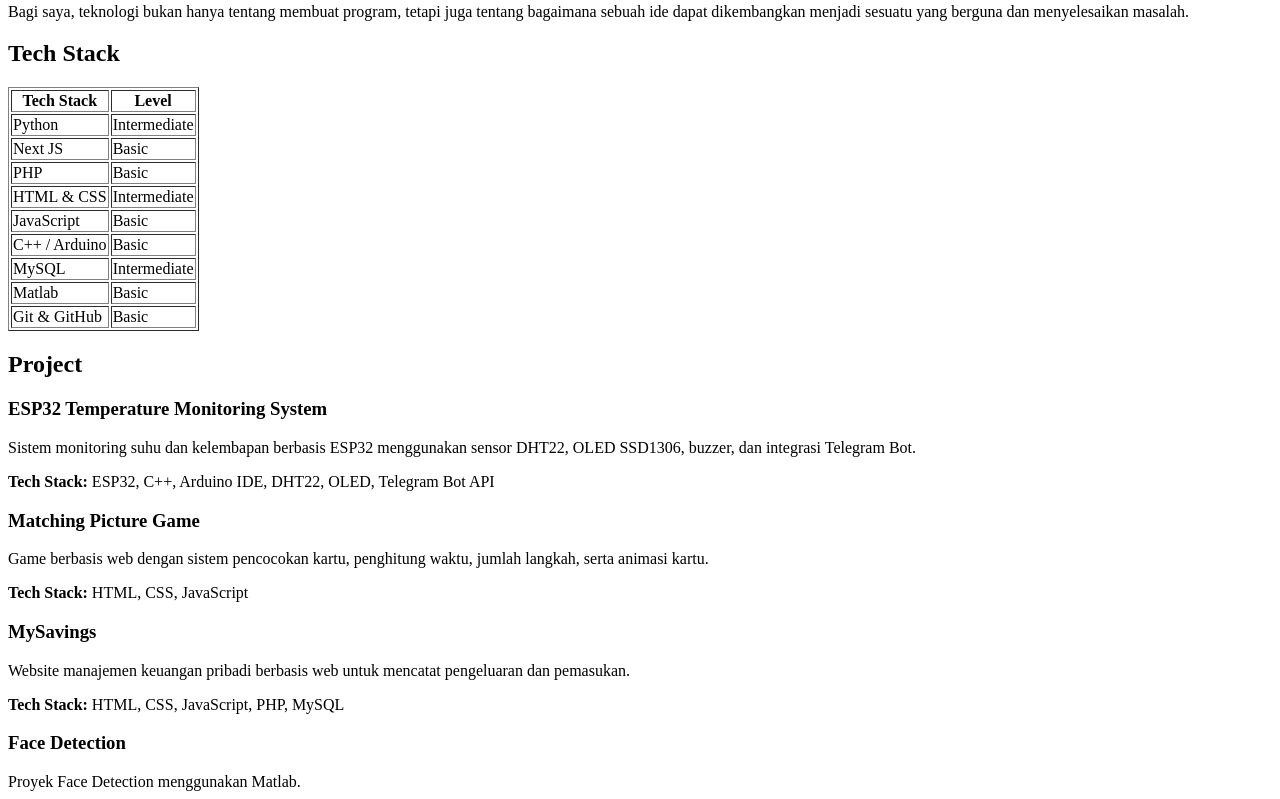
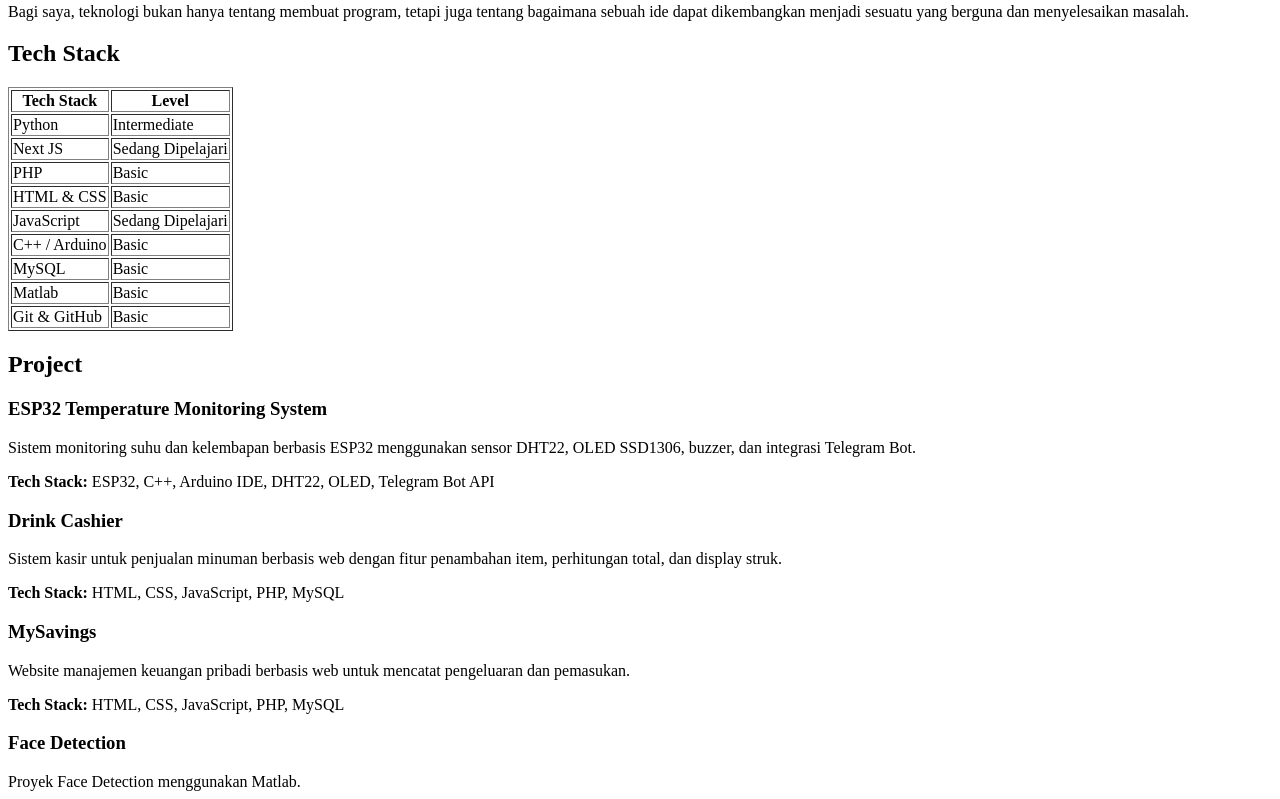
Before and after one commit to 047Rayyan/My-Profile, a plain HTML site: page biodata/index.html in a window 1280 px wide. Shown: the part 418-1217 px from the top of the page. Drawn offline with Linux system fonts and the light colour scheme.

Commit message:
Add personal biodata and portfolio content

```diff
--- a/biodata/index.html
+++ b/biodata/index.html
@@ -73,7 +73,7 @@
 
                     <tr>
                         <td>Next JS</td>
-                        <td>Basic</td>
+                        <td>Sedang Dipelajari</td>
                     </tr>
 
                     <tr>
@@ -83,12 +83,12 @@
 
                     <tr>
                         <td>HTML & CSS</td>
-                        <td>Intermediate</td>
+                        <td>Basic</td>
                     </tr>
 
                     <tr>
                         <td>JavaScript</td>
-                        <td>Basic</td>
+                        <td>Sedang Dipelajari</td>
                     </tr>
 
                     <tr>
@@ -98,7 +98,7 @@
 
                     <tr>
                         <td>MySQL</td>
-                        <td>Intermediate</td>
+                        <td>Basic</td>
                     </tr>
 
                     <tr>
@@ -136,16 +136,16 @@
 
 
             <article>
-                <h3>Matching Picture Game</h3>
+                <h3>Drink Cashier</h3>
 
                 <p>
-                    Game berbasis web dengan sistem pencocokan kartu,
-                    penghitung waktu, jumlah langkah, serta animasi kartu.
+                    Sistem kasir untuk penjualan minuman berbasis web dengan fitur
+                    penambahan item, perhitungan total, dan display struk.
                 </p>
 
                 <p>
                     <strong>Tech Stack:</strong>
-                    HTML, CSS, JavaScript
+                    HTML, CSS, JavaScript, PHP, MySQL
                 </p>
             </article>
 
```
